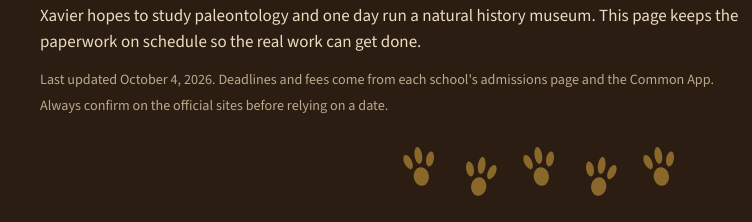
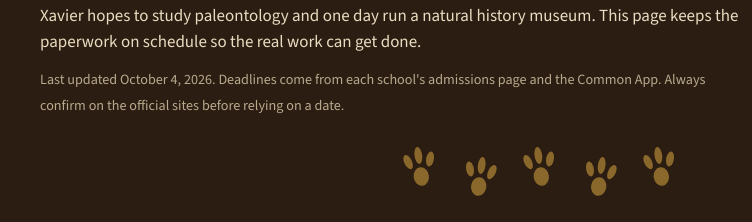
Before and after one commit to javirodz/xavigoestocollege, a plain HTML site: page index.html in a window 1280 px wide. Shown: the part 4306-4528 px from the top of the page, 100-852 px from the left. Drawn offline with nearby package versions, Linux system fonts and the light colour scheme.

Commit message:
Add files via upload

```diff
--- a/index.html
+++ b/index.html
@@ -411,7 +411,7 @@ tr:last-child td{border-bottom:0}
   <div class="wrap">
     <h2>Find the bones, then build the museum</h2>
     <p>Xavier hopes to study paleontology and one day run a natural history museum. This page keeps the paperwork on schedule so the real work can get done.</p>
-    <p><small>Last updated October 4, 2026. Deadlines and fees come from each school's admissions page and the Common App. Always confirm on the official sites before relying on a date.</small></p>
+    <p><small>Last updated October 4, 2026. Deadlines come from each school's admissions page and the Common App. Always confirm on the official sites before relying on a date.</small></p>
     <div class="footprints" aria-hidden="true" id="prints"></div>
   </div>
 </footer>
```
